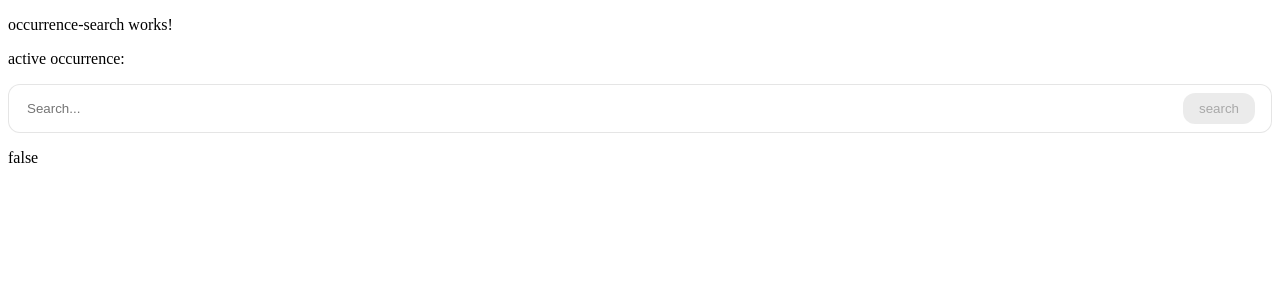
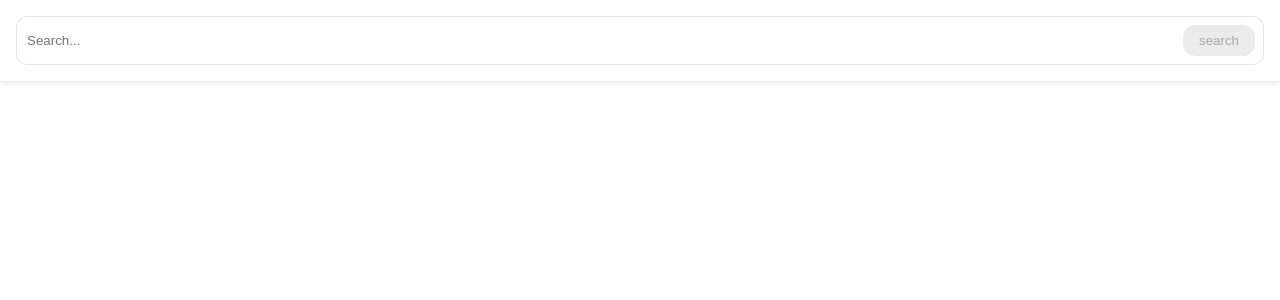
Before and after one commit to digitowly/hoozit, an Angular app: page / in a window 1280 px wide. Shown: the top 300 px of the page. Built offline with nearby package versions, Linux system fonts and the light colour scheme.

Commit message:
feat: add active-occurrence service

```diff
--- a/src/app/features/search/components/occurrence-search-form/occurrence-search-form.component.html
+++ b/src/app/features/search/components/occurrence-search-form/occurrence-search-form.component.html
@@ -14,7 +14,6 @@
       search
     </button>
   </form>
-  <p>{{ searchForm.pending }}</p>
   @if (searchForm.hasError("requestError") ) {
   {{ searchForm.getError("requestError") }}
   }
--- a/src/app/features/search/components/occurrence-search-form/occurrence-search-form.component.scss
+++ b/src/app/features/search/components/occurrence-search-form/occurrence-search-form.component.scss
@@ -5,7 +5,7 @@
   align-items: center;
   border: 1px solid rgba(0, 0, 0, 0.1);
   border-radius: border.$radius;
-  padding: 0.5rem 1rem;
+  padding: 0.5rem 0.5rem;
   background-color: white;
   justify-content: space-between;
   cursor: text;
--- a/src/app/features/search/components/occurrence-search-form/occurrence-search-form.component.ts
+++ b/src/app/features/search/components/occurrence-search-form/occurrence-search-form.component.ts
@@ -13,7 +13,7 @@ import {
   of,
   switchMap,
 } from 'rxjs';
-import { VerdexService } from '../../../../services/verdex.service';
+import { VerdexService } from '../../../../services/verdex/verdex.service';
 import { OccurrenceResponse } from '../../../../model/occurrence';
 
 @Component({
@@ -46,6 +46,10 @@ export class OccurrenceSearchFormComponent {
           this.onSearch.emit(response);
         });
     });
+
+    effect(() => {
+      this.searchForm.setErrors({ requestError: this.verdexService.error() });
+    });
   }
 
   get query() {
@@ -66,15 +70,6 @@ export class OccurrenceSearchFormComponent {
     if (!this.query?.valid || !term) {
       return of({ data: [] });
     }
-    return this.verdexService.findOccurrences(term).pipe(
-      catchError((error) => {
-        console.error('search error:', error);
-        this.searchForm.setErrors({
-          requestError: 'Service is currently not available',
-        });
-        return of({ data: [] });
-      }),
-      finalize(() => this.searchForm.markAsPristine())
-    );
+    return this.verdexService.findOccurrences(term);
   }
 }
--- a/src/app/features/search/components/occurrence-search/occurrence-search.component.html
+++ b/src/app/features/search/components/occurrence-search/occurrence-search.component.html
@@ -1,8 +1,8 @@
-<p>occurrence-search works!</p>
-
-<p>active occurrence: {{ activeOccurrence?.name }}</p>
-<occurrence-search-form (onSearch)="setOccurrences($event)" />
-<occurrences-list
-  [occurrences]="occurrences() ?? []"
-  (occurrenceClicked)="handleOccurrenceClicked($event)"
-/>
+<div class="occurrence-search">
+  <div class="search-container">
+    <occurrence-search-form (onSearch)="setOccurrences($event)" />
+  </div>
+  <div class="results-container">
+    <occurrences-list [occurrences]="occurrences() ?? []" />
+  </div>
+</div>
--- a/src/app/features/search/components/occurrence-search/occurrence-search.component.scss
+++ b/src/app/features/search/components/occurrence-search/occurrence-search.component.scss
@@ -0,0 +1,21 @@
+.occurrence-search {
+  display: flex;
+  flex-direction: column;
+  gap: 1rem;
+  position: relative;
+
+  .search-container {
+    position: fixed;
+    top: 0;
+    left: 0;
+    right: 0;
+    padding: 1rem;
+    background: white;
+    box-shadow: 0 2px 4px rgba(0, 0, 0, 0.1);
+  }
+
+  .results-container {
+    margin-top: 4.5rem;
+    padding: 0.5rem;
+  }
+}
--- a/src/app/features/search/components/occurrence-search/occurrence-search.component.ts
+++ b/src/app/features/search/components/occurrence-search/occurrence-search.component.ts
@@ -12,13 +12,8 @@ import { OccurrenceSearchFormComponent } from '../occurrence-search-form/occurre
 export class OccurrenceSearchComponent {
   title = 'habinaut-angular';
   occurrences = signal<Occurrence[] | null>(null);
-  activeOccurrence: Occurrence | null = null;
 
   setOccurrences(occurrenceResponse: OccurrenceResponse) {
     this.occurrences.set(occurrenceResponse.data);
   }
-
-  handleOccurrenceClicked(occurrence: Occurrence) {
-    this.activeOccurrence = occurrence;
-  }
 }
--- a/src/app/features/search/components/occurrences-list/occurrences-list.component.html
+++ b/src/app/features/search/components/occurrences-list/occurrences-list.component.html
@@ -1,4 +1,4 @@
-<div>
+<div class="occurrences-list">
   @if (isLoading()) {
   <p>Loading...</p>
   } @else {
--- a/src/app/features/search/components/occurrences-list/occurrences-list.component.scss
+++ b/src/app/features/search/components/occurrences-list/occurrences-list.component.scss
@@ -1,3 +1,4 @@
+.occurrences-list {
   ul {
     list-style-type: none;
     padding: 0;
@@ -5,3 +6,4 @@ ul {
     flex-wrap: wrap;
     flex-direction: column;
   }
+}
--- a/src/app/features/search/components/occurrences-list/occurrences-list.component.ts
+++ b/src/app/features/search/components/occurrences-list/occurrences-list.component.ts
@@ -8,7 +8,8 @@ import {
 } from '@angular/core';
 import { Occurrence } from '../../../../model/occurrence';
 import { OccurrenceItemComponent } from '../occurrence-item/occurrence-item.component';
-import { VerdexService } from '../../../../services/verdex.service';
+import { VerdexService } from '../../../../services/verdex/verdex.service';
+import { ActiveOccurrenceService } from '../../../../services/active-occurrence/active-occurrence.service';
 
 @Component({
   selector: 'occurrences-list',
@@ -20,15 +21,16 @@ export class OccurrencesListComponent {
   occurrences = input<Occurrence[]>([]);
   isLoading = signal<boolean>(false);
 
-  constructor(private verdexService: VerdexService) {
+  constructor(
+    private verdexService: VerdexService,
+    private activeOccurrenceService: ActiveOccurrenceService
+  ) {
     effect(() => {
       this.isLoading.set(this.verdexService.isLoading());
     });
   }
 
-  @Output() occurrenceClicked = new EventEmitter<Occurrence>();
-
   handleClick(occurrence: Occurrence) {
-    this.occurrenceClicked.emit(occurrence);
+    this.activeOccurrenceService.setActiveOccurrence(occurrence);
   }
 }
--- /dev/null
+++ b/src/app/services/active-occurrence/active-occurrence.service.ts
@@ -0,0 +1,27 @@
+import { Injectable, signal } from '@angular/core';
+import { Occurrence } from '../../model/occurrence';
+
+@Injectable({
+  providedIn: 'root',
+})
+export class ActiveOccurrenceService {
+  private static readonly STORAGE_KEY = 'activeOccurrence';
+  private activeOccurrence = signal<Occurrence | null>(null);
+
+  setActiveOccurrence(occurrence: Occurrence | null) {
+    localStorage.setItem(
+      ActiveOccurrenceService.STORAGE_KEY,
+      JSON.stringify(occurrence)
+    );
+    this.activeOccurrence.set(occurrence);
+  }
+
+  getActiveOccurrence() {
+    const occurrence = localStorage.getItem(
+      ActiveOccurrenceService.STORAGE_KEY
+    );
+    if (occurrence) {
+      this.activeOccurrence.set(JSON.parse(occurrence));
+    }
+  }
+}
--- a/src/app/services/verdex.service.ts
+++ /dev/null
@@ -1,30 +0,0 @@
-import { HttpClient, HttpHeaders } from '@angular/common/http';
-import { Injectable, signal } from '@angular/core';
-import { OccurrenceResponse } from '../model/occurrence';
-import { finalize } from 'rxjs';
-
-@Injectable({
-  providedIn: 'root',
-})
-export class VerdexService {
-  private readonly apiUrl = 'http://localhost:8082/api';
-
-  private readonly httpOptions = {
-    headers: new HttpHeaders({
-      'Content-Type': 'application/json',
-      'X-Api-Key': 'secret',
-    }),
-  };
-
-  isLoading = signal<boolean>(false);
-
-  constructor(private http: HttpClient) {}
-
-  findOccurrences(name: string) {
-    this.isLoading.set(true);
-    const url = `${this.apiUrl}/animals/search?q=${name}&lang=de`;
-    return this.http
-      .get<OccurrenceResponse>(url, this.httpOptions)
-      .pipe(finalize(() => this.isLoading.set(false)));
-  }
-}
--- /dev/null
+++ b/src/app/services/verdex/verdex.service.ts
@@ -0,0 +1,56 @@
+import { HttpClient, HttpHeaders } from '@angular/common/http';
+import { Injectable, signal } from '@angular/core';
+import { OccurrenceResponse } from '../../model/occurrence';
+import { catchError, finalize, of } from 'rxjs';
+
+@Injectable({
+  providedIn: 'root',
+})
+export class VerdexService {
+  private readonly apiUrl = 'http://localhost:8082/api';
+
+  private readonly httpOptions = {
+    headers: new HttpHeaders({
+      'Content-Type': 'application/json',
+      'X-Api-Key': 'secret',
+    }),
+  };
+
+  isLoading = signal<boolean>(false);
+  error = signal<string | null>(null);
+
+  constructor(private http: HttpClient) {}
+
+  findOccurrences(name: string) {
+    this.isLoading.set(true);
+    const url = `${this.apiUrl}/animals/search?q=${name}&lang=de`;
+    return this.http.get<OccurrenceResponse>(url, this.httpOptions).pipe(
+      catchError((err) => this.handleError(err)),
+      finalize(() => this.isLoading.set(false))
+    );
+  }
+
+  private handleError(err: { status: number }) {
+    if (err.status === 0) {
+      console.error('Network error:', err);
+      this.error.set('Network error: Please check your connection');
+      return of({ data: [] });
+    }
+
+    if (err.status >= 400 && err.status < 500) {
+      console.error('Client error:', err);
+      this.error.set('Client error: Invalid request');
+      return of({ data: [] });
+    }
+
+    if (err.status >= 500) {
+      console.error('Server error:', err);
+      this.error.set('Server error: Please try again later');
+      return of({ data: [] });
+    }
+
+    console.error('Error fetching occurrences:', err);
+    this.error.set('Services is currently unavailable');
+    return of({ data: [] });
+  }
+}
```
Also changed, not shown: 1 other file (tests, documents, lock files or other folders). Lines whose indentation alone changed are shown as unchanged.
